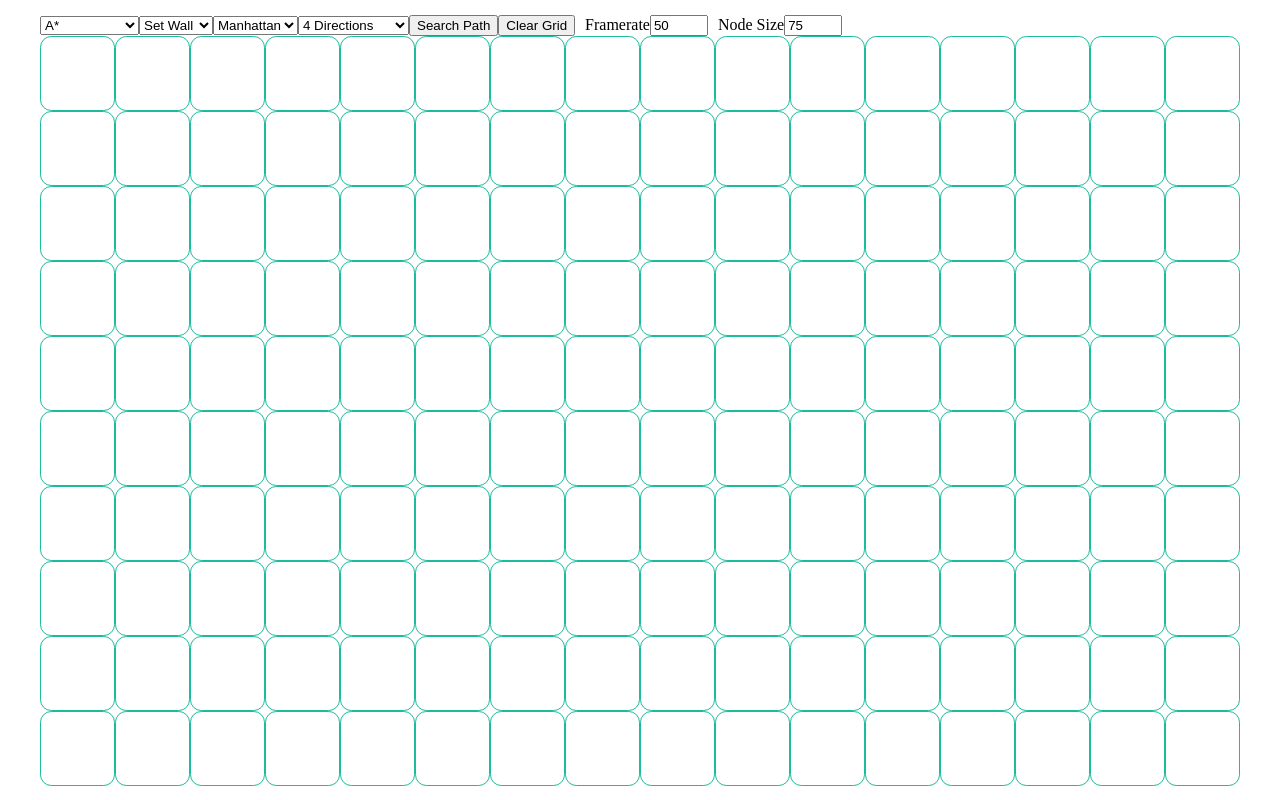
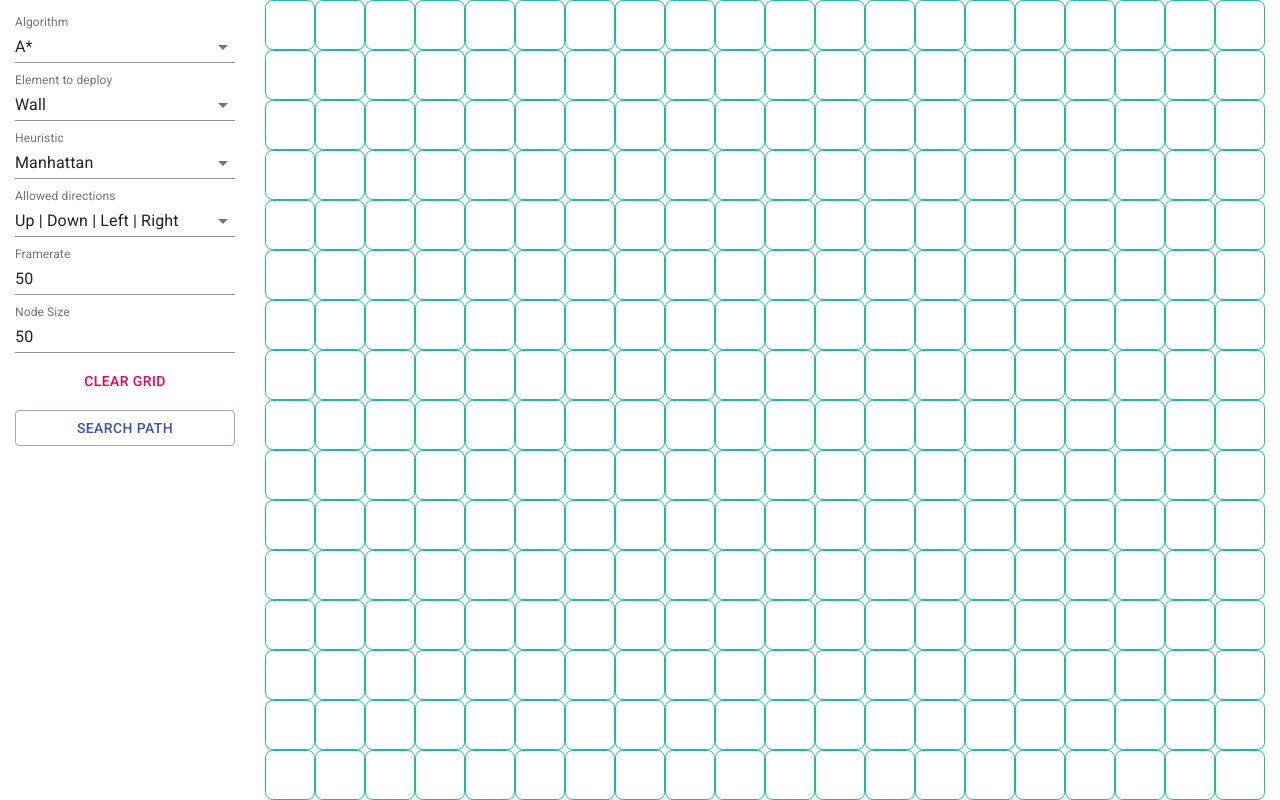
Before and after one commit to Tracer1337/pathfinding-visualization, a React (Create React App) app: page / in a window 1280 px wide. Built offline with nearby package versions, Linux system fonts and the light colour scheme.

Commit message:
Implement material ui

```diff
--- a/package.json
+++ b/package.json
@@ -3,6 +3,7 @@
   "version": "0.1.0",
   "private": true,
   "dependencies": {
+    "@material-ui/core": "^4.5.1",
     "node-sass": "^4.12.0",
     "react": "^16.10.2",
     "react-dom": "^16.10.2",
--- a/src/App.js
+++ b/src/App.js
@@ -1,17 +1,13 @@
 import React from "react"
 
-import {STATES, GRID_PADDING} from "./config/constants.js"
+import {STATES} from "./config/constants.js"
 import Grid from "./components/Grid.js"
 import Settings from "./components/Settings.js"
 import SettingsProvider from "./utils/SettingsProvider.js"
 import algorithms from "./algorithms/AlgorithmProvider.js"
 
 export default class App extends React.Component{
-    state = {
-        columns: Math.floor((window.innerWidth - GRID_PADDING * 2) / SettingsProvider.settings.nodeSize.value),
-        rows: Math.floor((window.innerHeight - GRID_PADDING * 2) / SettingsProvider.settings.nodeSize.value)
-    }
-
+    state = {}
     grid = React.createRef()
 
     indexToCoords = index => [index%this.state.columns, Math.floor(index/this.state.columns)]
@@ -67,9 +63,13 @@ export default class App extends React.Component{
     }
 
     componentDidMount(){
+        this.setState({
+            columns: Math.floor(this.gridWrapper.clientWidth / SettingsProvider.settings.nodeSize.value),
+            rows: Math.floor(this.gridWrapper.clientHeight / SettingsProvider.settings.nodeSize.value)
+        })
         SettingsProvider.addEventListener("nodeSizeChange", () => this.setState({
-            columns: Math.floor((window.innerWidth - GRID_PADDING * 2) / SettingsProvider.settings.nodeSize.value),
-            rows: Math.floor((window.innerHeight - GRID_PADDING * 2) / SettingsProvider.settings.nodeSize.value)
+            columns: Math.floor(this.gridWrapper.clientWidth / SettingsProvider.settings.nodeSize.value),
+            rows: Math.floor(this.gridWrapper.clientHeight / SettingsProvider.settings.nodeSize.value)
         }))
         SettingsProvider.addEventListener("searchPath", this.calculatePath)
     }
@@ -77,12 +77,18 @@ export default class App extends React.Component{
     render(){
         return(
             <div className="app">
-                <Settings/>
-                <Grid
-                    columns={this.state.columns}
-                    rows={this.state.rows}
-                    ref={this.grid}
-                />
+                <aside className="sidebar">
+                    <Settings/>
+                </aside>
+                <main className="stage">
+                    <div className="grid-wrapper" ref={ref => this.gridWrapper = ref}>
+                        {this.state.columns && this.state.rows ? <Grid
+                            columns={this.state.columns}
+                            rows={this.state.rows}
+                            ref={this.grid}
+                        /> : null}
+                    </div>
+                </main>
             </div>
         )
     }
--- a/src/components/Settings.js
+++ b/src/components/Settings.js
@@ -1,8 +1,55 @@
 import React from "react"
+import {FormControl, InputLabel, Select, MenuItem, Button, TextField} from "@material-ui/core"
+
 import SettingsProvider from "../utils/SettingsProvider.js"
 
 export default class Settings extends React.Component{
     state = {}
+
+    getDOMElement = key => {
+        const setting = SettingsProvider.settings[key]
+
+        switch(setting.type){
+            case "select":
+                return(
+                    <>
+                        <InputLabel>{SettingsProvider.settings[key].label}</InputLabel>
+                        <Select
+                            value={this.state[key]}
+                            onChange={e => this.handleChange(e, key)}
+                            className="input"
+                        >
+                            {setting.options.map(option => (
+                                <MenuItem value={option.value} key={option.label}>{option.label}</MenuItem>
+                            ))}
+                        </Select>
+                    </>
+                )
+
+            case "action":
+                return (
+                    <Button
+                        className="input"
+                        variant={setting.variant}
+                        color={setting.color}
+                        onClick={() => SettingsProvider.invoke(key)}
+                    >{setting.label}</Button>
+                )
+
+            case "number":
+                return (
+                    <TextField
+                        type="number"
+                        label={setting.label}
+                        value={this.state[key]}
+                        onChange={e => this.handleChange(e, key)}
+                    />
+                )
+
+            default:
+                throw new Error("Unsupported setting type: "+setting.type)
+        }
+    }
 
     handleChange = (e, key) => {
         SettingsProvider.set(key, e.target.value)
@@ -22,39 +69,13 @@ export default class Settings extends React.Component{
     render(){
         return (
             <div className="settings">
-                {
-                    Object.keys(SettingsProvider.settings).map(key => {
-                        const setting = SettingsProvider.settings[key]
-                        switch(setting.type){
-                            case "select":
-                                return(
-                                    <select
-                                        key={key}
-                                        value={this.state[key]}
-                                        onChange={e => this.handleChange(e, key)}
-                                    >
-                                        {setting.options.map(option => (
-                                            <option value={option.value} key={option.label}>{option.label}</option>
-                                        ))}
-                                    </select>
-                                )
-                            case "action":
-                                return <button key={key} onClick={() => SettingsProvider.invoke(key)}>{setting.label}</button>
-                            case "number":
-                                return (
-                                        <span className="number" key={key}>
-                                            <label>{setting.label}</label>
-                                            <input
-                                                type="number"
-                                                value={this.state[key]}
-                                                onChange={e => this.handleChange(e, key)}
-                                            />
-                                        </span>)
-                            default:
-                                throw new Error("Unsupported setting type: "+setting.type)
-                        }
-                    })
-                }
+                {Object.keys(this.state).length && Object.keys(SettingsProvider.settings).map(key => (
+                    <div className="input-wrapper" key={key}>
+                        <FormControl className="input">
+                            {this.getDOMElement(key)}
+                        </FormControl>
+                    </div>
+                ))}
             </div>
         )
     }
--- a/src/config/constants.js
+++ b/src/config/constants.js
@@ -1,6 +1,5 @@
 export const DEBUG_MODE = false
 
-export const GRID_PADDING = 10
 export const NODE_BORDER_WIDTH = 1
 
 export const ROWS_CONSTRAINT = 50
--- a/src/index.scss
+++ b/src/index.scss
@@ -1,9 +1,29 @@
+@import url("https://fonts.googleapis.com/css?family=Roboto:300,400,500,700&display=swap");
+
 body{
     margin: 0;
     display: flex;
     justify-content: center;
     align-items: center;
     height: 100vh;
+    font-family: "Roboto", sans-serif;
+
+    .app{
+        height: 100vh;
+        width: 100vw;
+        overflow: hidden;
+        display: flex;
+
+        .stage{
+            flex: 1;
+            height: 100%;
+
+            .grid-wrapper{
+                height: 100%;
+                width: 100%;
+                display: flex;
+                align-items: center;
+                justify-content: center;
 
                 .grid{
                     display: flex;
@@ -26,8 +46,26 @@ body{
                         }
                     }
                 }
+            }
+        }
+
+        .sidebar{
+            width: 250px;
+            height: 100%;
 
             .settings{
+                width: 100%;
+                height: 100%;
+                margin-top: 10px;
+
+                .input-wrapper{
+                    padding: 5px 15px;
+
+                    .input{
+                        width: 100%;
+                    }
+                }
+
                 .number{
                     label{
                         margin-left: 10px;
@@ -38,3 +76,5 @@ body{
                 }
             }
         }
+    }
+}
--- a/src/utils/SettingsProvider.js
+++ b/src/utils/SettingsProvider.js
@@ -5,6 +5,7 @@ class SettingsProvider extends Emitter{
     settings = {
         algorithm: {
             type: "select",
+            label: "Algorithm",
             value: 0,
             options: [
                 {
@@ -27,24 +28,26 @@ class SettingsProvider extends Emitter{
         },
         gridSetterState: {
             type: "select",
+            label: "Element to deploy",
             value: STATES.BLOCKED,
             options: [
                 {
-                    label: "Set Wall",
+                    label: "Wall",
                     value: STATES.BLOCKED
                 },
                 {
-                    label: "Set Start",
+                    label: "Start",
                     value: STATES.START
                 },
                 {
-                    label: "Set End",
+                    label: "End",
                     value: STATES.END
                 }
             ]
         },
         heuristic: {
             type: "select",
+            label: "Heuristic",
             value: 0,
             options: [
                 {
@@ -63,10 +66,11 @@ class SettingsProvider extends Emitter{
         },
         directions: {
             type: "select",
+            label: "Allowed directions",
             value: 0,
             options: [
                 {
-                    label: "4 Directions",
+                    label: "Up | Down | Left | Right",
                     value: 0
                 },
                 {
@@ -75,14 +79,6 @@ class SettingsProvider extends Emitter{
                 }
             ]
         },
-        searchPath: {
-            type: "action",
-            label: "Search Path"
-        },
-        clearGrid: {
-            type: "action",
-            label: "Clear Grid"
-        },
         framerate: {
             type: "number",
             value: 50,
@@ -90,9 +86,20 @@ class SettingsProvider extends Emitter{
         },
         nodeSize: {
             type: "number",
-            value: 75,
+            value: 50,
             label: "Node Size"
-        }
+        },
+        clearGrid: {
+            type: "action",
+            color: "secondary",
+            label: "Clear Grid"
+        },
+        searchPath: {
+            type: "action",
+            color: "primary",
+            variant: "outlined",
+            label: "Search Path"
+        },
     }
 
     set = (key, value) => {
```
Also changed, not shown: 2 other files (tests, documents, lock files or other folders). Lines whose indentation alone changed are shown as unchanged.
